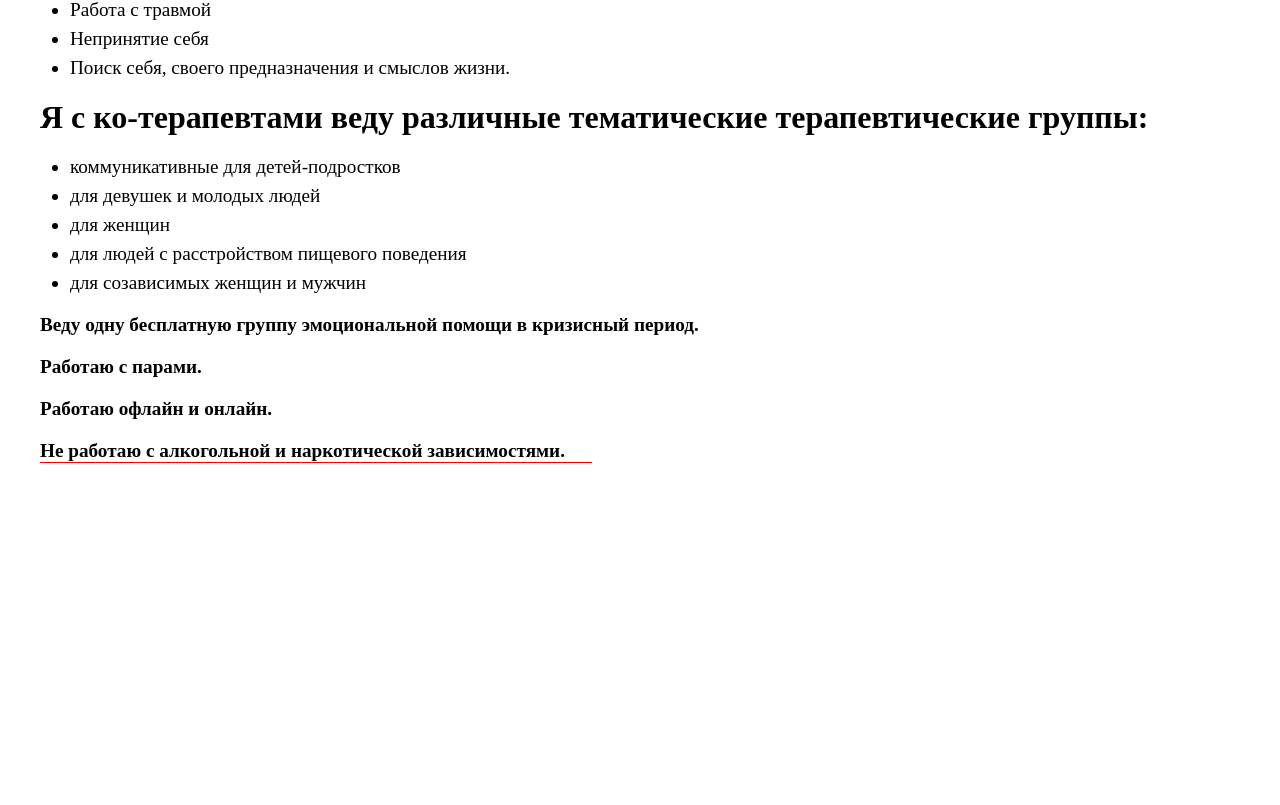
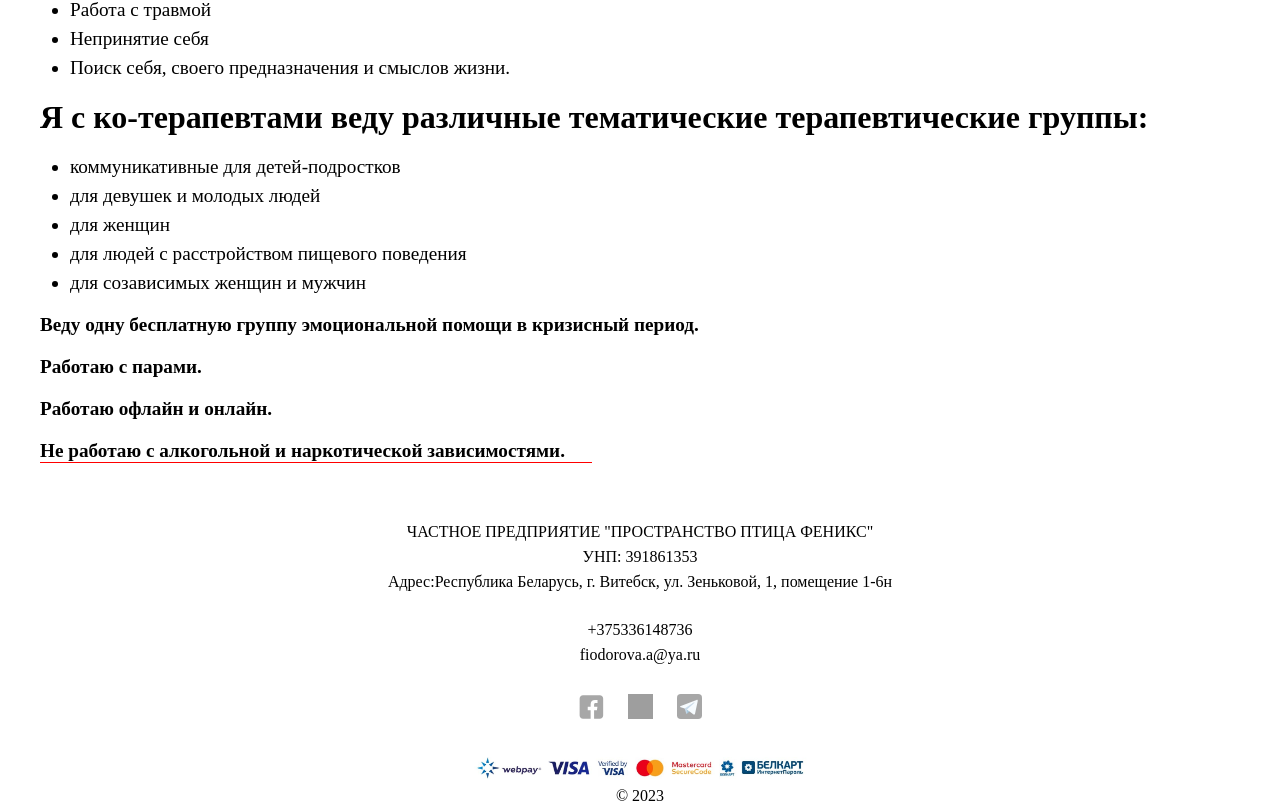
Before and after one commit to qusewen/psycholog, a React (Create React App) app: page / in a window 1280 px wide. Shown: the part 1518-2323 px from the top of the page. Before the commit the page ends 2041 px from the top, so only its background shows below. Built offline with nearby package versions, Linux system fonts and the light colour scheme; grey boxes are pictures that could not be loaded; a web font is replaced by a local one.

Commit message:
feat: add footer

```diff
--- /dev/null
+++ b/src/component/Footer/Footer.scss
@@ -0,0 +1,28 @@
+.footer{
+    &__body{
+        text-align: center;
+    }
+    &__organization{
+        margin-bottom: 30px;
+        &_title{
+            margin-bottom:7px;
+        }
+    }
+    &__logotype{&_img{
+        width: 350px
+    }}
+    &__contact{
+        display: flex;
+        flex-direction: column;
+    }
+    &__contact{
+&-link:first-child{
+    margin-bottom: 7px;
+}
+
+    }
+    &__social{
+        margin: 30px 0 30px;
+
+    }
+}
--- /dev/null
+++ b/src/component/Footer/Footer.tsx
@@ -0,0 +1,76 @@
+import React from "react";
+import Fb from "../../assets/svg/fb.svg";
+import Inst from "../../assets/svg/inst.svg";
+import Logo from "../../assets/jpg/logocard.jpg";
+import Tg from "../../assets/svg/tg.svg";
+import "./Footer.scss";
+export default function Footer() {
+  return (
+    <footer className='footer'>
+      <div className='container'>
+        <div className='footer__body'>
+          <div className='footer__organization'>
+            <p className='footer__organization_title'>
+              ЧАСТНОЕ ПРЕДПРИЯТИЕ "ПРОСТРАНСТВО ПТИЦА ФЕНИКС"
+            </p>
+            <p className='footer__organization_title'>УНП: 391861353</p>
+            <p className='footer__organization_title'>
+              Адрес:Республика Беларусь, г. Витебск, ул. Зеньковой, 1, помещение
+              1-6н
+            </p>
+          </div>
+          <div className='footer__contact'>
+            <a className="footer__contact-link" href='tel:+375336148736'>+375336148736</a>
+            <a className="footer__contact-link" href='mailto:+375336148736'>fiodorova.a@ya.ru</a>
+            <div className='header__social footer__social'>
+              <a
+                target='_blank'
+                rel='noreferrer'
+                href='https://www.instagram.com/ptushka.fenix'
+                className='header__social-link'
+              >
+                {" "}
+                <img
+                  src={Fb}
+                  alt='Instagram'
+                  className='header__social-link--img'
+                />
+              </a>
+              <a
+                target='_blank'
+                rel='noreferrer'
+                href='https://www.facebook.com/anastasija.fiodorova.7'
+                className='header__social-link'
+              >
+                {" "}
+                <img
+                  src={Inst}
+                  alt='FaceBook'
+                  className='header__social-link--img'
+                />
+              </a>
+              <a
+                target='_blank'
+                rel='noreferrer'
+                href='https://t.me/ptushka_fenix_club'
+                className='header__social-link'
+              >
+                {" "}
+                <img
+                  src={Tg}
+                  alt='Telegram'
+                  className='header__social-link--img'
+                />
+              </a>
+            </div>
+          </div>
+
+          <div className='footer__logotype'>
+            <img src={Logo} alt='logo_card' className='footer__logotype_img' />
+          </div>
+          <p> © 2023</p>
+        </div>
+      </div>
+    </footer>
+  );
+}
--- a/src/component/Header/Header.tsx
+++ b/src/component/Header/Header.tsx
@@ -1,5 +1,6 @@
 import React, {  useState } from "react";
 import Fb from "../../assets/svg/fb.svg";
+import Tg from '../../assets/svg/tg.svg'
 import Inst from "../../assets/svg/inst.svg";
 import { NavLink } from "react-router-dom";
 import "./Header.scss";
@@ -165,6 +166,19 @@ export default function Header() {
                 className='header__social-link--img'
               />
             </a>
+            <a
+              target='_blank'
+              rel='noreferrer'
+              href='https://t.me/ptushka_fenix_club'
+              className='header__social-link'
+            >
+              {" "}
+              <img
+                src={Tg}
+                alt='Telegram'
+                className='header__social-link--img'
+              />
+            </a>
           </div>
         </div>
       </div>
--- a/src/index.tsx
+++ b/src/index.tsx
@@ -4,6 +4,7 @@ import {  BrowserRouter } from "react-router-dom";
 import "./index.scss";
 import App from "./App";
 import Header from "./component/Header/Header";
+import Footer from './component/Footer/Footer'
 
 const root = ReactDOM.createRoot(
   document.getElementById("root") as HTMLElement
@@ -13,6 +14,7 @@ root.render(
     <BrowserRouter>
     <Header />
       <App />
+      <Footer/>
     </BrowserRouter>
   </React.StrictMode>
 );
```
Also changed, not shown: src/assets/jpg/logocard.jpg (added), src/assets/svg/tg.svg (added).
